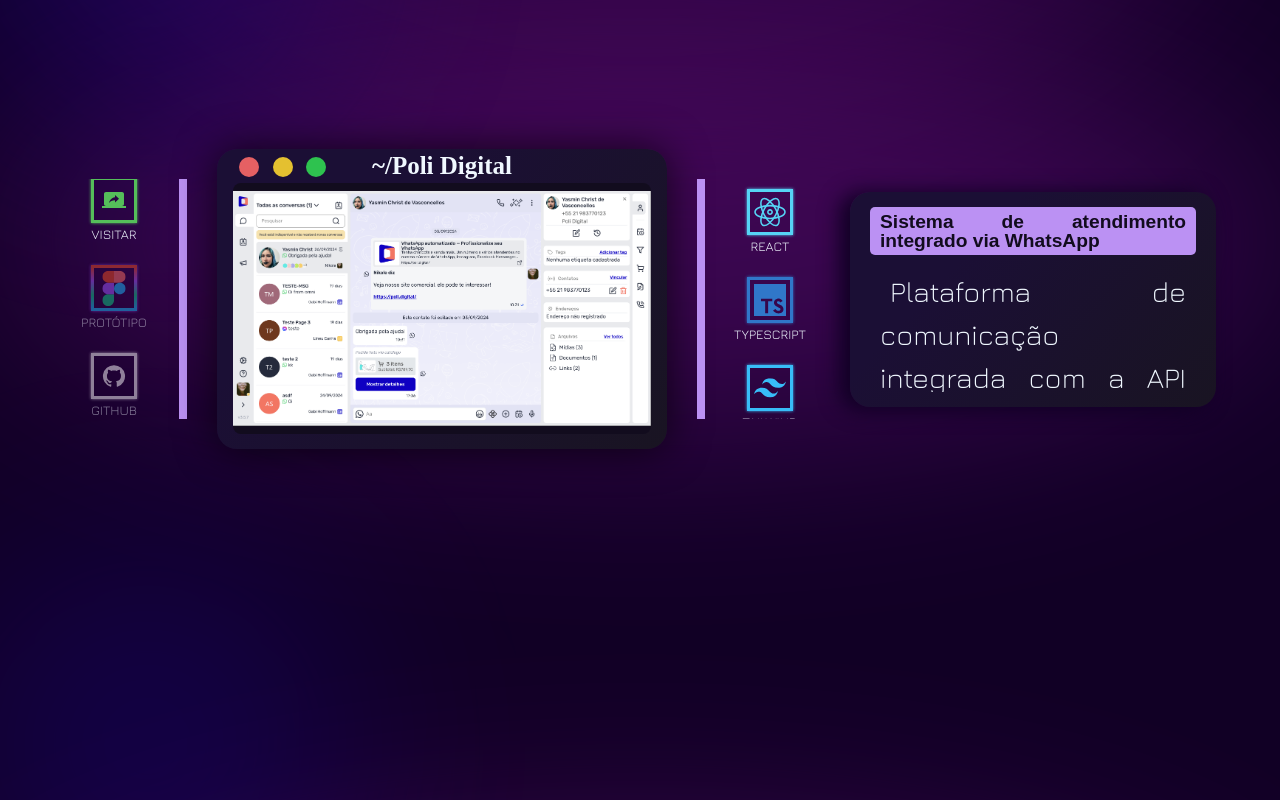
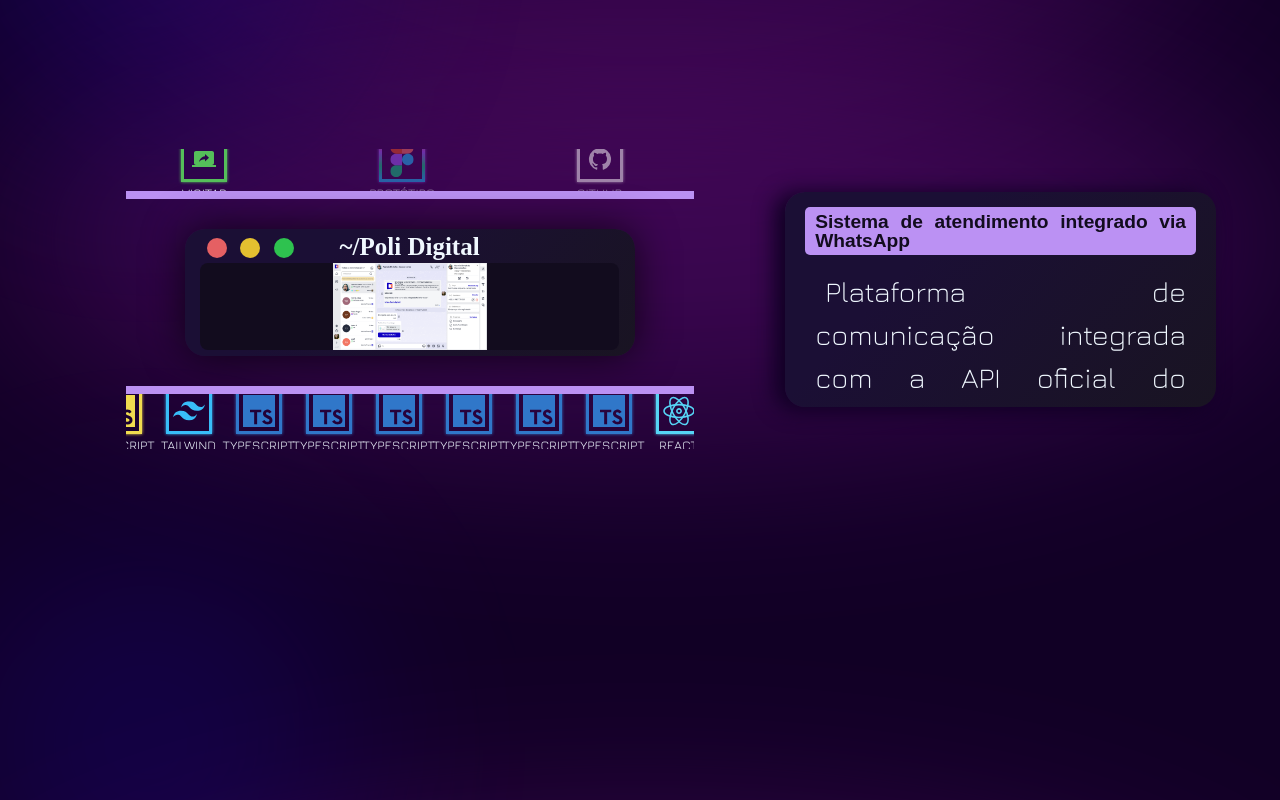
Before and after one commit to wallyrosa/wally_portfolio, a React (Create React App) app: page / in a window 1280 px wide. Shown: the part 1760-2560 px from the top of the page. Built offline with nearby package versions, Linux system fonts and the light colour scheme; a web font is replaced by a local one.

Commit message:
fix: layout para desktop

```diff
--- a/src/assets/common/cards/CardTech/cardTech.tyled.ts
+++ b/src/assets/common/cards/CardTech/cardTech.tyled.ts
@@ -67,7 +67,6 @@ export const syledCardTech = (props: syledCardTechProps) => {
     align-items: center;
     cursor: ${props?.isDisabled ? 'not-allowed' : 'pointer'};
     opacity: ${props?.isDisabled ? 0.5 : 1};
-    margin: 10px 0px;
     transform: scale(${props?.scale ? props.scale : '1'});
     transition: all 0.2s;
     &:hover {
--- a/src/assets/components/Content/contents/ContentProjects/projects.ts
+++ b/src/assets/components/Content/contents/ContentProjects/projects.ts
@@ -12,6 +12,26 @@ export const projects = [
       {
         name: 'react',
         icon: 'react',
+      },
+      {
+        name: 'typescript',
+        icon: 'typescript',
+      },
+      {
+        name: 'typescript',
+        icon: 'typescript',
+      },
+      {
+        name: 'typescript',
+        icon: 'typescript',
+      },
+      {
+        name: 'typescript',
+        icon: 'typescript',
+      },
+      {
+        name: 'typescript',
+        icon: 'typescript',
       },
       {
         name: 'typescript',
--- a/src/css/index.css
+++ b/src/css/index.css
@@ -683,16 +683,21 @@ strong {
 
 .wrapperProject {
     display: flex;
+    flex-direction: column;
     height: 100%;
     align-items: center;
+    width: 60%;
+    max-width: 60%;
+    min-width: 60%;
 }
 
 .wrapperCard {
-    height: 100%;
+    width: 100%;
     display: flex;
-    flex-direction: column;
-    justify-content: center;
+    flex-direction: row;
+    justify-content: space-around;
     align-items: center;
+    gap: 40px;
 }
 
 .titleProject {
@@ -709,33 +714,35 @@ strong {
 }
 
 .leftTech {
-    width: 100px;
-    max-height: 80%;
-    height: 80%;
-    border-right: 8px solid var(--terminal-theme);
-    margin-right: 30px;
+    height: 100px;
+    max-height: 100px;
+    width: 80%;
+    border-bottom: 8px solid var(--terminal-theme);
+    margin-bottom: 30px;
     display: flex;
-    flex-direction: column;
+    flex-direction: row;
     justify-content: space-around;
     align-items: center;
     padding: 0px 15px 0px 0px;
-    overflow-x: hidden;
-    overflow-y: auto;
+    overflow-y: hidden;
+    overflow-x: auto;
 }
 
 .rightTech {
-    width: 100px;
-    max-height: 80%;
-    border-left: 8px solid var(--terminal-theme);
-    margin-left: 30px;
+    height: 130px;
+    width: 80%;
+    max-height: 130px;
+    border-top: 8px solid var(--terminal-theme);
+    margin-top: 30px;
     display: flex;
-    flex-direction: column;
+    flex-direction: row;
     justify-content: space-around;
     align-items: center;
     padding: 0px 0px 0px 15px;
-    overflow-x: hidden;
-    overflow-y: auto;
+    overflow-y: hidden;
+    overflow-x: auto;
     direction: rtl;
+    min-width: 80%;
 }
 
 .rightTech::-webkit-scrollbar, .leftTech::-webkit-scrollbar {
```
